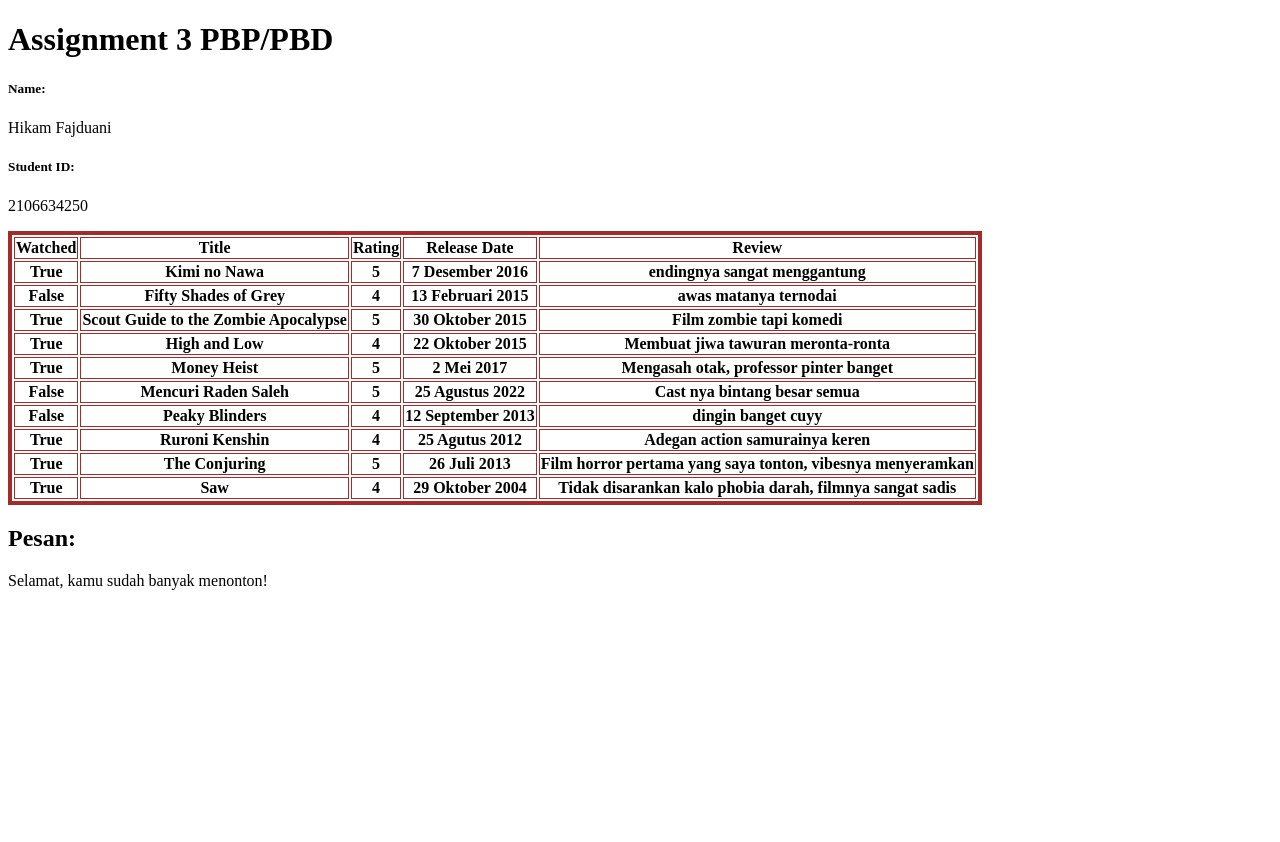
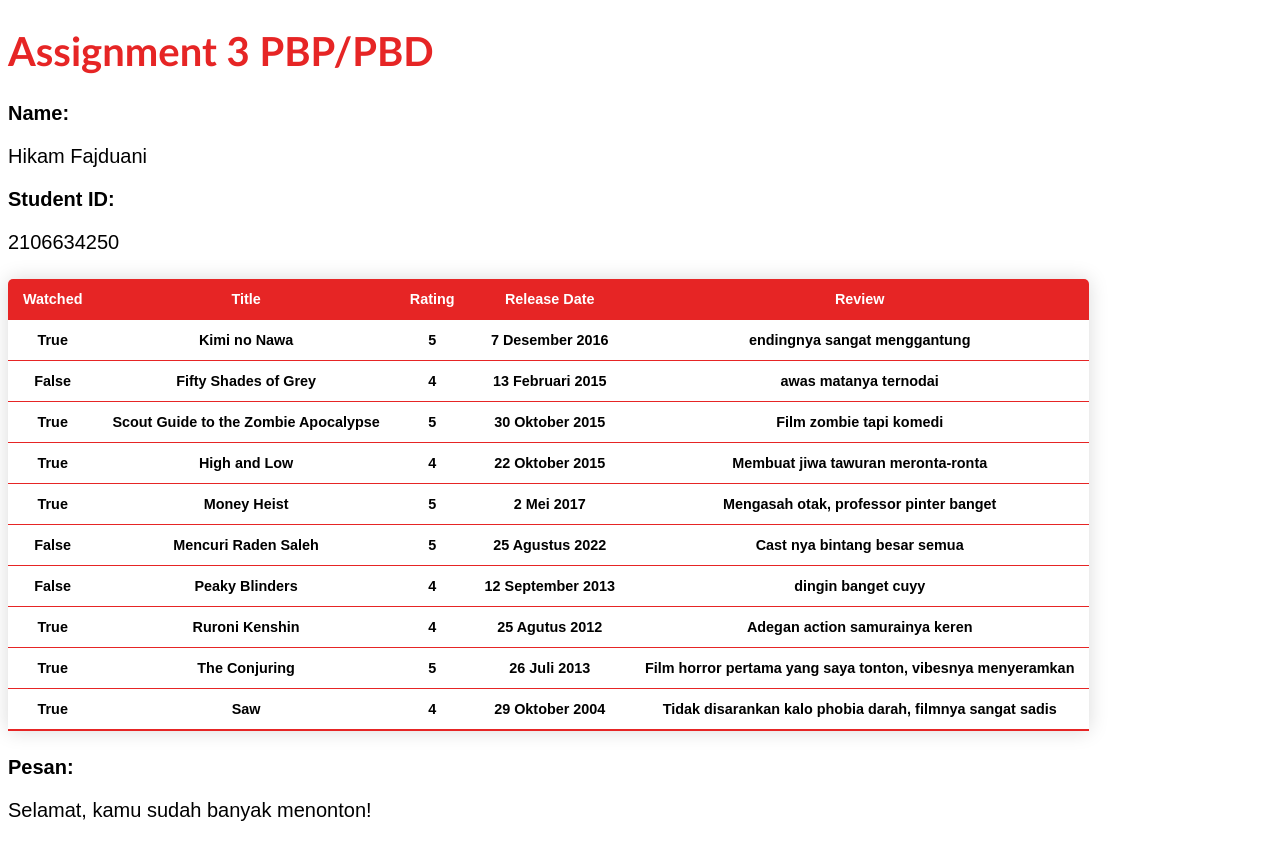
Before and after one commit to hikamfajduani/Repo-Hikam-Tugas1, a Django app: page /mywatchlist/html/ in a window 1280 px wide. Before the commit the page ends 590 px from the top, so only its background shows below. Run offline with Django 4.2, Linux system fonts and the light colour scheme; data comes from the database, SQL or seed files in the repository; lists and menus that the app fills with data are empty.

Commit message:
menambahkan file baru

```diff
--- a/mywatchlist/templates/watchlist.html
+++ b/mywatchlist/templates/watchlist.html
@@ -1,17 +1,63 @@
 {% extends 'base.html' %}
 
  {% block content %}
+  <style>
+    .tabel{
+      margin: 0 auto;
+    }
+    .text{
+      font-size: 20px;
+      font-family: sans-serif;
+      font-weight: bold;
+    }
+    .text1{
+      font-size: 20px;
+      font-family: sans-serif;
+      font-weight:lighter;
+    }
+    .text2{
+      font-size: 40px;
+      font-family:'Gill Sans', 'Gill Sans MT', Calibri, 'Trebuchet MS', sans-serif;
+      font-weight:bolder;
+      color: #e62525;
 
-  <h1>Assignment 3 PBP/PBD</h1>
+    }
+    .content-table{
+      border-collapse: collapse;
+      margin: 25px 0;
+      font-family: sans-serif;
+      font-size: 0.9em;
+      min-width: 400px;
+      border-radius: 5px 5px 0 0;
+      overflow: hidden;
+      box-shadow: 0 0 20px rgba(0, 0, 0, 0.15);
+    }
+    .content-table th,
+    .content-table td{
+      padding: 12px 15px;
+    }
+    .content-table tbody tr{
+      border-bottom: 1px solid #e62525;
+    }
+    .content-table tbody tr:last-of-type{
+      border-bottom: 2px solid #e62525;
+    }
+    .content-table tbody tr.active-row{
+      font-weight: bold;
+      color: #ffffff;
+      background-color: #e62525;
+    }
+  </style>
 
-  <h5>Name: </h5>
-  <p>Hikam Fajduani</p>
+  <h1 class="text2">Assignment 3 PBP/PBD </h1>
 
-  <h5>Student ID: </h5>
-  <p>2106634250</p>
+  <h2 class="text">Name: </h2>
+  <p class="text1">Hikam Fajduani</p>
 
-  <table border="4" bordercolor="brown">
-    <tr>
+  <h2 class="text">Student ID: </h2>
+  <p class="text1">2106634250</p>
+  <table class="content-table">
+    <tr class="active-row">
       <th>Watched</th>
       <th>Title</th>
       <th>Rating</th>
@@ -30,7 +76,7 @@
     {% endfor %}
   </table>
 
-  <h2>Pesan: </h2>
-  <p>{{pesan}}</p>
+  <h2 class="text">Pesan: </h2>
+  <p class="text1">{{pesan}}</p>
 
  {% endblock content %}
```
